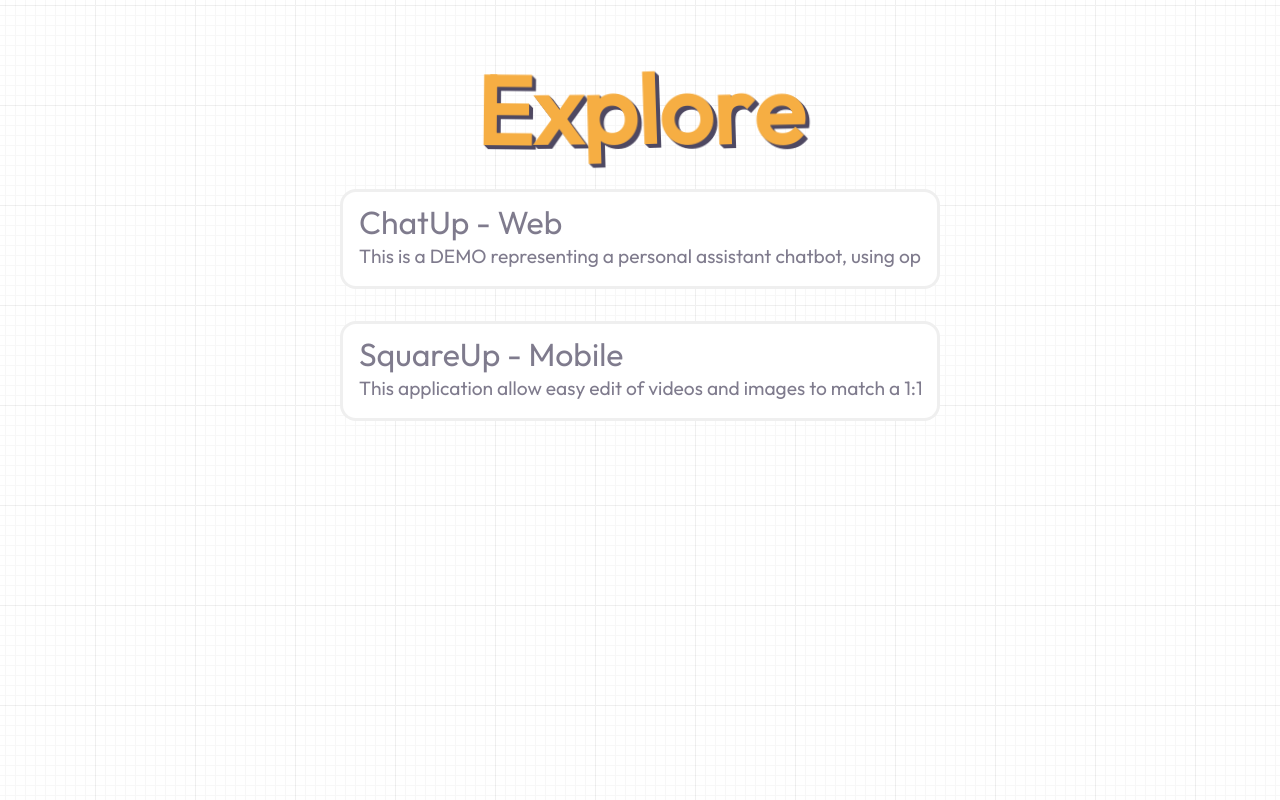
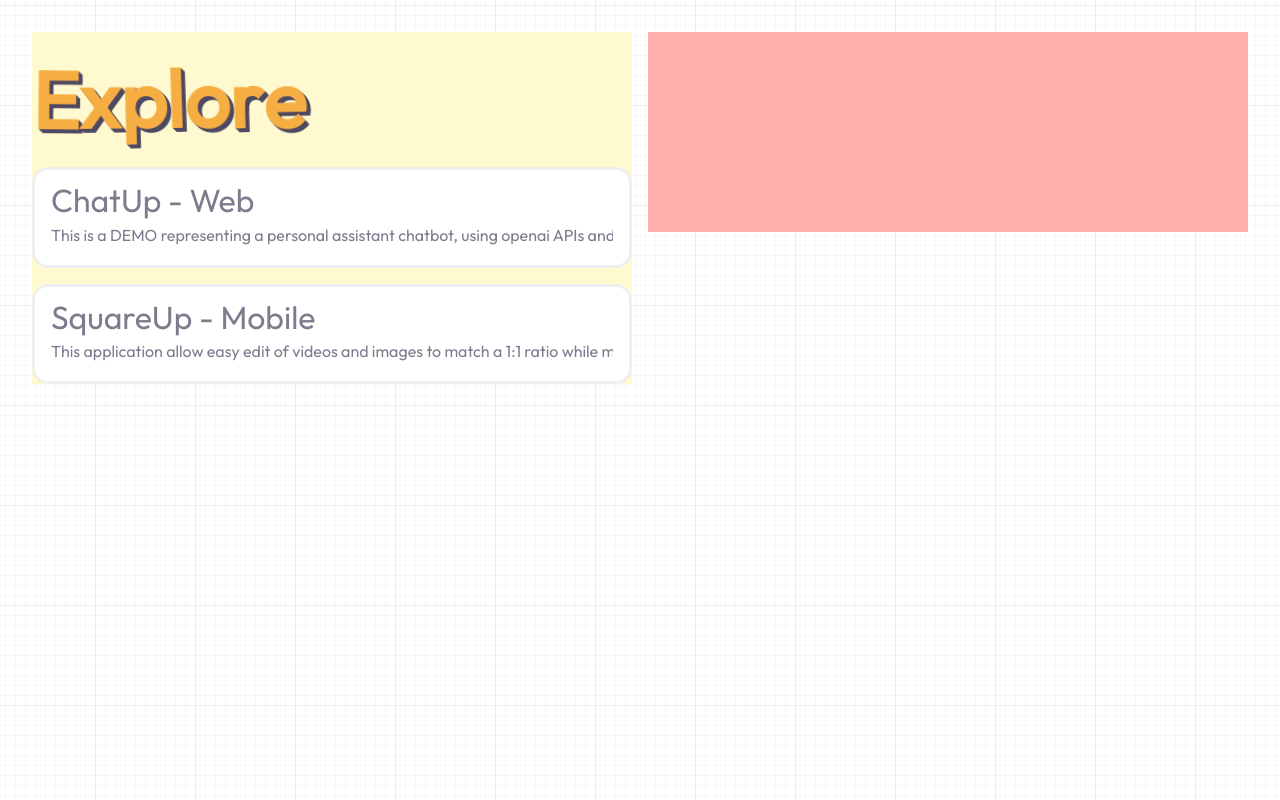
Before and after one commit to palloncino/antonioguiotto.com, a React (Create React App) app: page / in a window 1280 px wide. Built offline with nearby package versions, Linux system fonts and the light colour scheme.

Commit message:
preview cards

```diff
--- a/src/components/Card.tsx
+++ b/src/components/ButtonCard.tsx
@@ -1,9 +1,8 @@
-// Card.jsx
 import React, { useState } from 'react';
 import Marquee from 'react-double-marquee';
 import { useNavigate } from 'react-router-dom';
 
-const Card = ({ route, title, description, media }: any) => {
+const ButtonCard = ({ id, route, title, description, media, handleSetSelectedItem }: any) => {
   const [isHover, setIsHover] = useState(false);
   const navigate = useNavigate();
 
@@ -11,7 +10,10 @@ const Card = ({ route, title, description, media }: any) => {
     <div
       onClick={() => navigate(route)}
       className="explore-page-card"
-      onMouseEnter={() => setIsHover(true)}
+      onMouseEnter={() => {
+        setIsHover(true);
+        handleSetSelectedItem(id);
+      }}
       onMouseLeave={() => setIsHover(false)}
     >
       <div
@@ -35,4 +37,4 @@ const Card = ({ route, title, description, media }: any) => {
   );
 };
 
-export default Card;
+export default ButtonCard;
--- /dev/null
+++ b/src/components/PreviewCard.tsx
@@ -0,0 +1,12 @@
+import React from "react";
+
+const PreviewCard = ({ id, route, title, description, media }: any) => {
+  return (
+    <div className="explore-page-card-preview">
+      <h3>{title}</h3>
+      <p>{description}</p>
+    </div>
+  );
+};
+
+export default PreviewCard;
--- a/src/features/Explore/explore.css
+++ b/src/features/Explore/explore.css
@@ -1,19 +1,175 @@
 @font-face {
-  font-family: 'BebasNeue';
-  src: url('../../media/fonts/BebasNeue-Regular.ttf') format('truetype');
+  font-family: "BebasNeue";
+  src: url("../../media/fonts/BebasNeue-Regular.ttf") format("truetype");
 }
 
 .explore-page-container {
-  font-size: 1.2rem;
   box-sizing: border-box;
-  background: url('../../media/images/graph-paper.svg');
+  background: url("../../media/images/graph-paper.svg");
   background-position: center top;
-  margin: auto;
   padding: 2rem;
+}
+
+.explore-page-container-content {
+  box-sizing: border-box;
+  display: flex;
+  max-width: 1400px;
+  margin: 0 auto;
+  gap: 1rem;
+}
+
+.left-side {
+  background: rgb(255, 249, 207);
+}
+
+.right-side {
+  display: flex;
+  width: 100%;
+  height: 100%;
+}
+
+.right-side-content-container {
+  width: 100%;
+  height: 200px;
+  background: rgb(255, 174, 174);
+}
+
+.explore-page-cards {
+  display: flex;
+  flex-wrap: wrap;
+  justify-content: center;
+  align-items: center;
+  gap: 1rem;
+  max-width: 600px;
+  width: 100%;
+}
+
+.explore-page-card {
+  box-sizing: border-box;
+  width: 100%;
+  padding: 1rem;
+  cursor: pointer;
+  text-decoration: none;
+  color: inherit;
+  color: #7f7b8d;
+  background: #fff;
+  border: 0.2rem solid #00000010;
+  border-radius: 1rem;
+  display: flex;
+  justify-content: flex-start;
+  align-items: flex-start;
+  overflow: hidden;
+  transition: all 0.3s ease;
+  transform-style: preserve-3d;
+}
+
+.explore-page-card:hover {
+  color: #4f4962;
+  border: 0.2rem solid #00000050;
+  border-radius: 1rem;
+  transform: scale(1.1);
+}
+
+.explore-page-card:hover .explore-card-media-container {
+  min-width: 100px;
+  height: 62px;
+  margin-right: 1rem;
+}
+
+.explore-page-card:hover .explore-card-title {
+  text-decoration: underline;
+}
+
+.explore-card-media-container {
+  background-position: center;
+  border-radius: 0.4rem;
+  transition: all 0.3s;
+  transition-delay: 0.3s;
+  min-width: 0px;
+  height: 62px;
+}
+
+.explore-card-text-container {
+  width: 100%;
+}
+
+.explore-card-title {
+  font-size: 2rem;
+  margin-bottom: 0.4rem;
   display: flex;
   flex-direction: column;
   justify-content: flex-start;
-  align-items: center;
+  align-items: flex-start;
+}
+
+.explore-card-description {
+  width: 100%;
+  white-space: nowrap;
+  animation: marquee 15s linear infinite;
+  animation-play-state: paused;
+  box-sizing: border-box;
+  overflow: hidden;
+}
+.explore-card-description:hover {
+}
+
+.explore-page-title {
+  font-size: 5em;
+  /* font: bold 7.5vw/1.6 "Signika", sans-serif; */
+  user-select: none;
+}
+
+.explore-page-title span {
+  display: inline-block;
+  animation: float 3.6s ease-in-out infinite;
+  font-family: "Outfit";
+  color: #f6ae43;
+  text-shadow: 1px 1px #4f4962, 2px 2px #4f4962, 3px 3px #4f4962,
+    4px 4px #4f4962;
+}
+
+h1 span:nth-child(2) {
+  animation-delay: 0.2s;
+}
+h1 span:nth-child(3) {
+  animation-delay: 0.4s;
+}
+h1 span:nth-child(4) {
+  animation-delay: 0.6s;
+}
+h1 span:nth-child(5) {
+  animation-delay: 0.8s;
+}
+h1 span:nth-child(6) {
+  animation-delay: 1s;
+}
+h1 span:nth-child(7) {
+  animation-delay: 1.2s;
+}
+
+@media only screen and (max-width: 600px) {
+  .explore-page-title {
+    font-size: 3.8em;
+  }
+
+  .explore-page-card {
+    border: 2px solid #00000010;
+    border-radius: 1rem;
+  }
+  .explore-page-card:hover {
+    border-left: 0.2rem solid;
+  }
+  .explore-card-title {
+    font-size: 1.5rem;
+  }
+  .explore-card-description {
+    font-size: 1rem;
+    line-height: 1.2rem;
+  }
+
+  .explore-page-cards {
+    gap: 1rem;
+  }
 }
 
 @keyframes float {
@@ -36,152 +192,11 @@
   }
 }
 
-.explore-page-title {
-  font-size: 5em;
-  /* font: bold 7.5vw/1.6 "Signika", sans-serif; */
-  user-select: none;
+@keyframes marquee {
+  0% {
+    transform: translateX(0%);
+  }
+  100% {
+    transform: translateX(-100%);
+  }
 }
-
-.explore-page-title span {
-  display: inline-block;
-  animation: float 3.6s ease-in-out infinite;
-  font-family: 'Outfit';
-  color: #f6ae43;
-  text-shadow: 1px 1px #4f4962, 2px 2px #4f4962, 3px 3px #4f4962,
-    4px 4px #4f4962;
-}
-
-
-h1 span:nth-child(2) {
-  animation-delay: 0.2s;
-}
-h1 span:nth-child(3) {
-  animation-delay: 0.4s;
-}
-h1 span:nth-child(4) {
-  animation-delay: 0.6s;
-}
-h1 span:nth-child(5) {
-  animation-delay: 0.8s;
-}
-h1 span:nth-child(6) {
-  animation-delay: 1s;
-}
-h1 span:nth-child(7) {
-  animation-delay: 1.2s;
-}
-
-
-.explore-page-cards {
-  display: flex;
-  flex-wrap: wrap;
-  justify-content: center;
-  align-items: center;
-  gap: 2rem;
-  max-width: 600px;
-  width: 100%;
-}
-
-.explore-page-card {
-  box-sizing: border-box;
-  width: 100%;
-  padding: 1rem;
-  cursor: pointer;
-  text-decoration: none;
-  color: inherit;
-  color: #7f7b8d;
-  background: #fff;
-  border: .2rem solid #00000010;
-  border-radius: 1rem;
-  display: flex;
-  justify-content: flex-start;
-  align-items: flex-start;
-  overflow: hidden;
-  transition: all 0.3s ease;
-  transform-style: preserve-3d;
-}
-
-.explore-page-card:hover {
-  color: #4f4962;
-  border: .2rem solid #00000050;
-  border-radius: 1rem;
-  transform: scale(1.1);
-}
-
-
-.explore-page-card:hover .explore-card-media-container {
-  min-width: 100px;
-  height: 62px;
-  margin-right: 1rem;
-}
-
-.explore-page-card:hover .explore-card-title {
-  text-decoration: underline;
-}
-
-.explore-card-media-container {
-  background-position: center;
-  border-radius: .4rem;
-  transition: all .3s;
-  transition-delay: 0.3s;
-  min-width: 0px;
-  height: 62px;
-}
-
-.explore-card-text-container {
-  width: 100%;
-}
-
-
-@keyframes marquee {
-  0% { transform: translateX(0%); }
-  100% { transform: translateX(-100%); }
-}
-
-.explore-card-title {
-  font-size: 2rem;
-  margin-bottom: .4rem;
-  display: flex;
-  flex-direction: column;
-  justify-content: flex-start;
-  align-items: flex-start;
-}
-
-.explore-card-description {
-  width: 100%;
-  white-space: nowrap;
-  animation: marquee 15s linear infinite;
-  animation-play-state: paused;
-  box-sizing: border-box;
-  overflow: hidden;
-}
-.explore-card-description:hover {
-}
-
-
-@media only screen and (max-width: 600px) {
-
-  .explore-page-title {
-    font-size: 3.8em;
-  }
-
-  .explore-page-card {
-    border: 2px solid #00000010;
-    border-radius: 1rem;
-  }
-  .explore-page-card:hover {
-    border-left: .2rem solid;
-  }
-  .explore-card-title {
-    font-size: 1.5rem;
-  }
-  .explore-card-description {
-    font-size: 1rem;
-    line-height: 1.2rem;
-  }
-
-  .explore-page-cards {
-    gap: 1rem;
-  }
-
-}
--- a/src/features/Explore/index.tsx
+++ b/src/features/Explore/index.tsx
@@ -1,45 +1,75 @@
 import { useState } from "react";
-import { useNavigate } from "react-router-dom";
-import Card from "../../components/Card";
+import ButtonCard from "../../components/ButtonCard";
+import applePng from "../../media/images/apple.png";
 import ChatUpPng from "../../media/images/chatup-logo.png";
-import applePng from "../../media/images/apple.png";
 import "./explore.css";
+import Fade from "../Fade";
+import PreviewCard from "../../components/PreviewCard";
 
 const Explore = () => {
-  const [isHover, setIsHover] = useState(false);
+  const [selectedIndex, setSelectedIndex] = useState<undefined | number>(
+    undefined
+  );
 
-  const navigate = useNavigate();
   const features = [
-    // {
-    //   id: 2,
-    //   title: "Notes",
-    //   description: "Page in construction ⚠️ Brainstorming ideas for sustaining one's flesh and soul in today's age.",
-    //   route: "/notes",
-    //   media: vagabondGif,
-    // },
     {
       id: 1,
+      buttonCard: {
         title: "ChatUp - Web",
         description:
           "This is a DEMO representing a personal assistant chatbot, using openai APIs and langchain js framework. Currently out of service ⚠️.",
         route: "/chat-up",
         media: ChatUpPng,
       },
+      previewCard: {
+        title: "JABABABA",
+        description:
+          "This is a DEMO representing a personal assistant chatbot, using openai APIs and langchain js framework. Currently out of service ⚠️.",
+        route: "/chat-up",
+        media: ChatUpPng,
+      },
+    },
     {
       id: 2,
+      buttonCard: {
         title: "SquareUp - Mobile",
         description:
           "This application allow easy edit of videos and images to match a 1:1 ratio while maintain the original aspect of the video. IOS App created with react-native.",
         route: "/square-up",
         media: applePng,
       },
+      previewCard: {
+        title: "SquareUp - Mobile",
+        description:
+          "This application allow easy edit of videos and images to match a 1:1 ratio while maintain the original aspect of the video. IOS App created with react-native.",
+        route: "/square-up",
+        media: applePng,
+      },
+    },
   ];
+
+  const handleSetSelectedItem = (index: number) => {
+    console.log(index);
+    setSelectedIndex(index);
+  };
+
+  const displaySelectedItem = (index: number) => {
+    const selectedItem = features.find(({ id }) => id === index);
+    const previewContent = selectedItem?.previewCard;
+    return (
+      <Fade>
+        <PreviewCard {...previewContent} />
+      </Fade>
+    );
+  };
 
   return (
     <div
       className="explore-page-container"
       style={{ height: `${window.innerHeight}px` }}
     >
+      <div className="explore-page-container-content">
+        <div className="left-side">
           <h1 className="explore-page-title">
             <span>E</span>
             <span>x</span>
@@ -51,9 +81,22 @@ const Explore = () => {
           </h1>
 
           <div className="explore-page-cards">
-        {features.map(({ id, ...rest }, index) => (
-          <Card key={`${id}__${index}`} {...rest} />
+            {features.map(({ id, buttonCard }, index) => (
+              <ButtonCard
+                handleSetSelectedItem={handleSetSelectedItem}
+                key={`${id}__${index}`}
+                id={id}
+                {...buttonCard}
+              />
             ))}
+          </div>
+        </div>
+
+        <div className="right-side">
+          <div className="right-side-content-container">
+            <>{selectedIndex ? displaySelectedItem(selectedIndex) : ""}</>
+          </div>
+        </div>
       </div>
     </div>
   );
```
Lines whose indentation alone changed are shown as unchanged.
